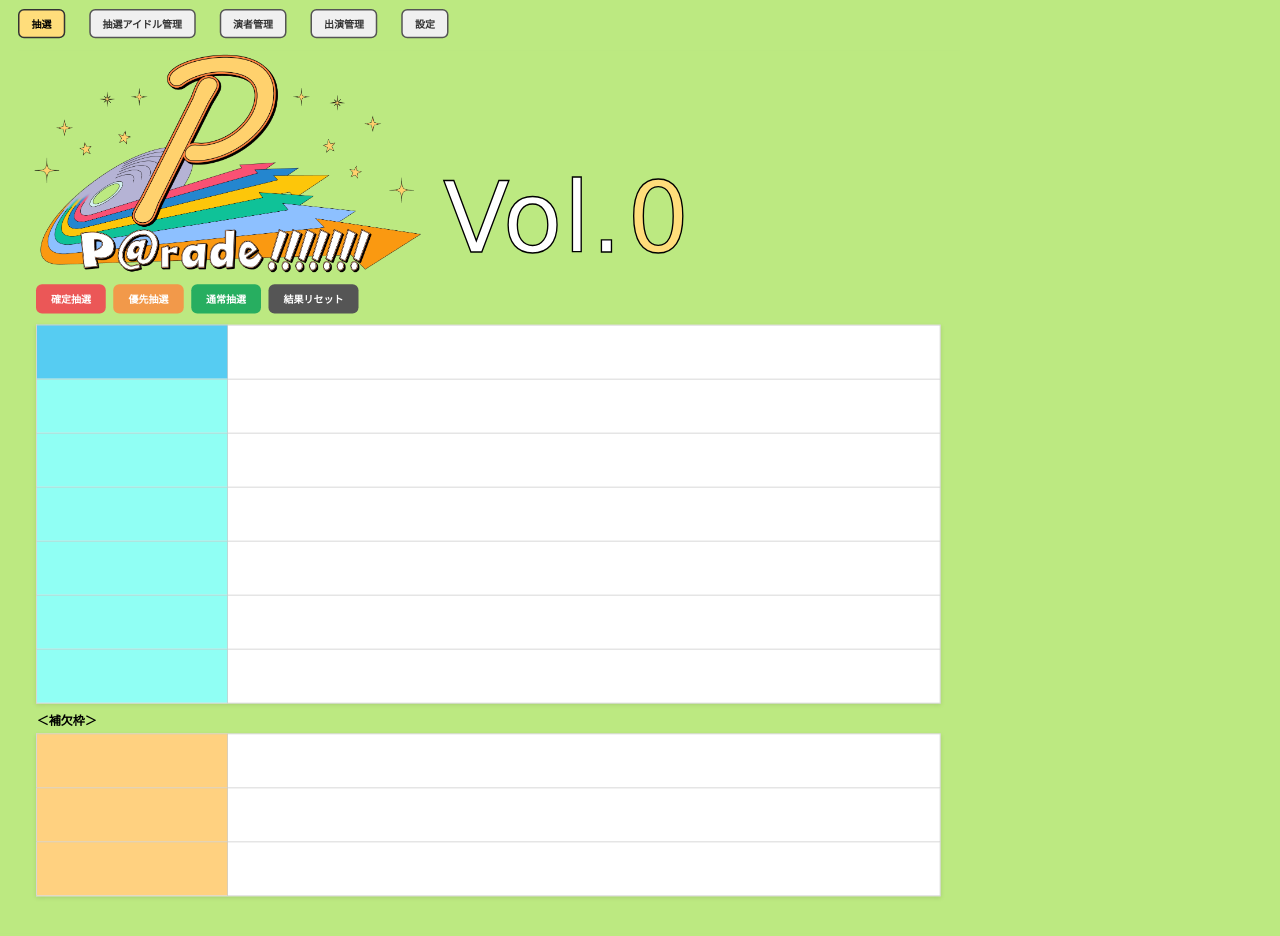
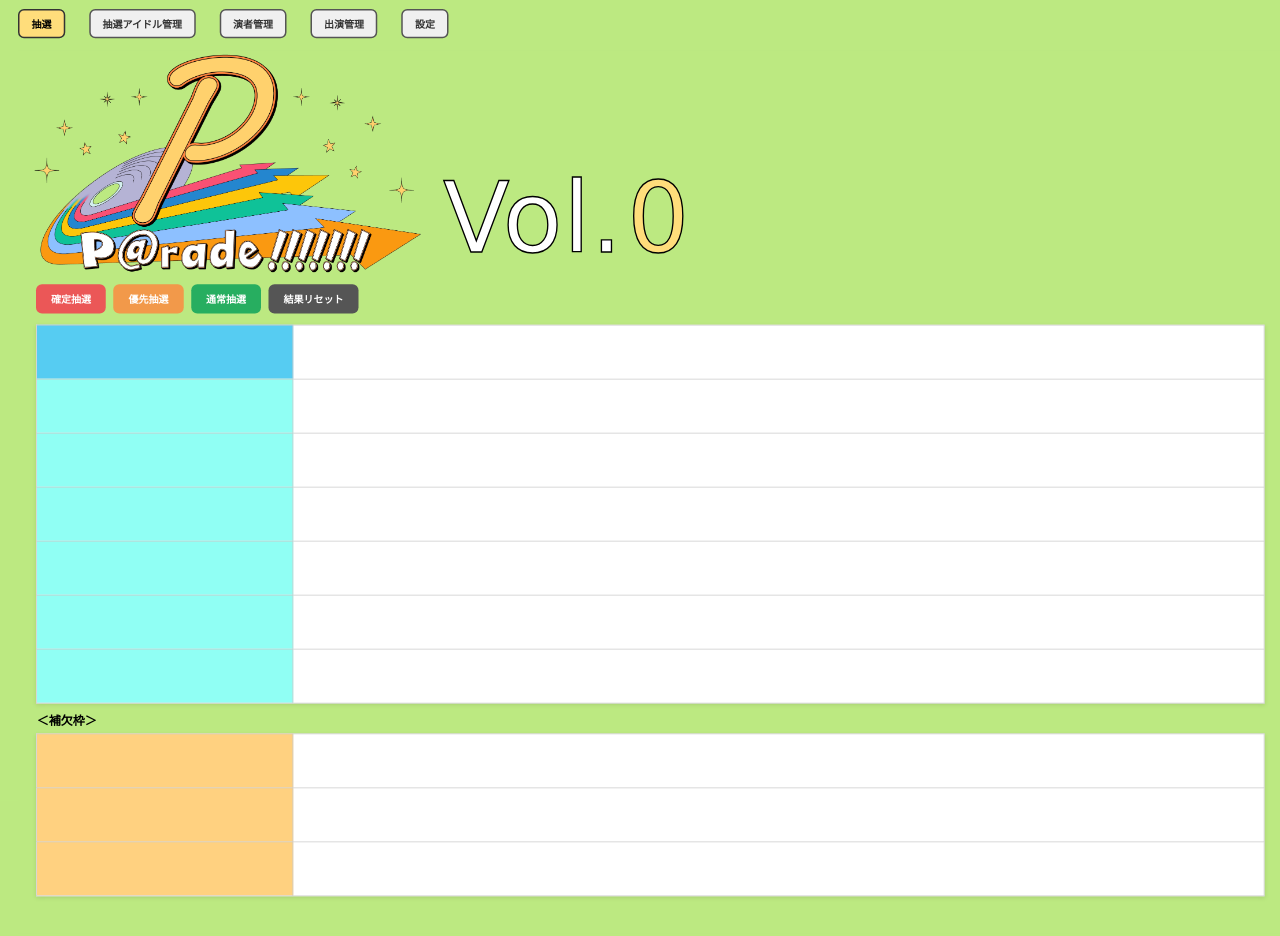
Before and after one commit to zaki0220/p_parade, a plain HTML site: page index.html in a window 1280 px wide. Drawn offline with Linux system fonts and the light colour scheme; no server answers; a web font is replaced by a local one.

Commit message:
Revert "背景とタブのサイズ調整、スケーリング時のオーバーレイ修正"

```diff
--- a/css/style.css
+++ b/css/style.css
@@ -359,28 +359,21 @@ td.editable-winCount {
 
 /* 背景が途切れる問題：html/body全体に適用 */
 html, body {
-    /* force full height only if needed by background; otherwise allow content height */
-    height: auto;
+    height: 100%;
     margin: 0;
     padding: 0;
 }
 
 body {
-    /* remove hard 100vh so page height matches content; allow width to be determined
-       by content rather than forcing full viewport. center if narrower. */
-    min-height: auto;
-    width: auto;
-    margin: 0 auto;
+    min-height: 100vh;
     background-attachment: fixed; /* これでスクロールしても背景が動かない */
 }
 
 /* 抽選タブの背景範囲を修正 */
 #tab-view {
     background-color: #BCE981;
-    /* allow the view to grow with its content instead of filling the viewport */
-    min-height: auto;
-    width: auto;
-    max-width: 100%;
+    min-height: 100vh;
+    width: 100%;
     box-sizing: border-box;
     padding-bottom: 50px;
 }
@@ -519,36 +512,14 @@ body {
     body {
         transform: scale(0.75);
         transform-origin: top left;
-        /* width auto so scaled content keeps its natural width; may not fill
-           viewport but that's acceptable when shrinking to content */
-        width: auto;
+        width: 133.3333%; /* inverse of 0.75 */
         /* ensure minimum height expands to account for scaling */
         min-height: calc(100vh / 0.75);
     }
     /* ensure tab view also stretches under scaling */
     #tab-view {
         min-height: calc(100vh / 0.75);
-        width: auto;
-    }
-
-    /* when the entire body is shrunk to 75%, fixed overlays/video
-       also shrink, leaving black bars.   Undo the shrink by expanding
-       the overlay dimensions so that after the 0.75 scale they still
-       cover the viewport. */
-    #puchun-overlay,
-    #click-overlay,
-    #deresute-overlay {
-        width: calc(100vw / 0.75);
-        height: calc(100vh / 0.75);
-    }
-
-    /* make video elements themselves fill the corrected overlay
-       area as well (object-fit:cover already applied). */
-    #puchun-video,
-    #click-video,
-    #deresute-video {
         width: 100%;
-        height: 100%;
     }
 }
 
```
